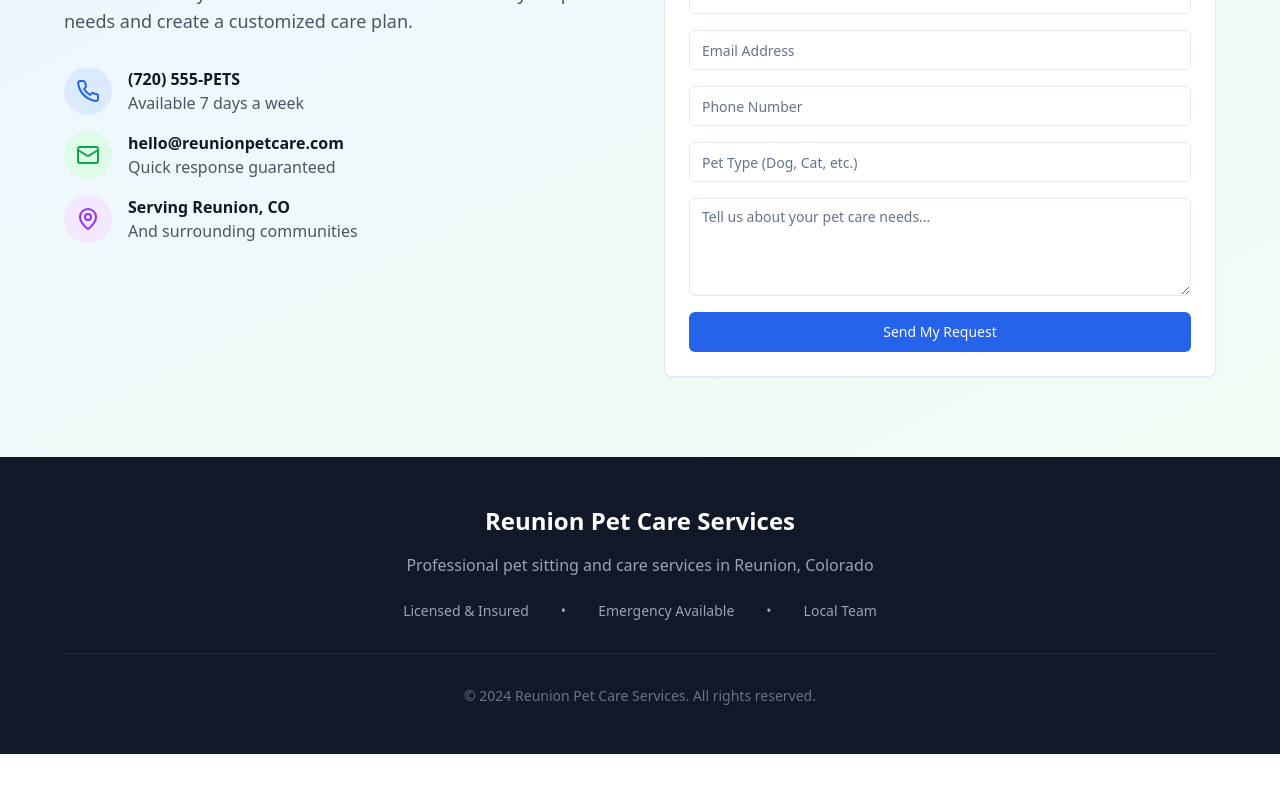
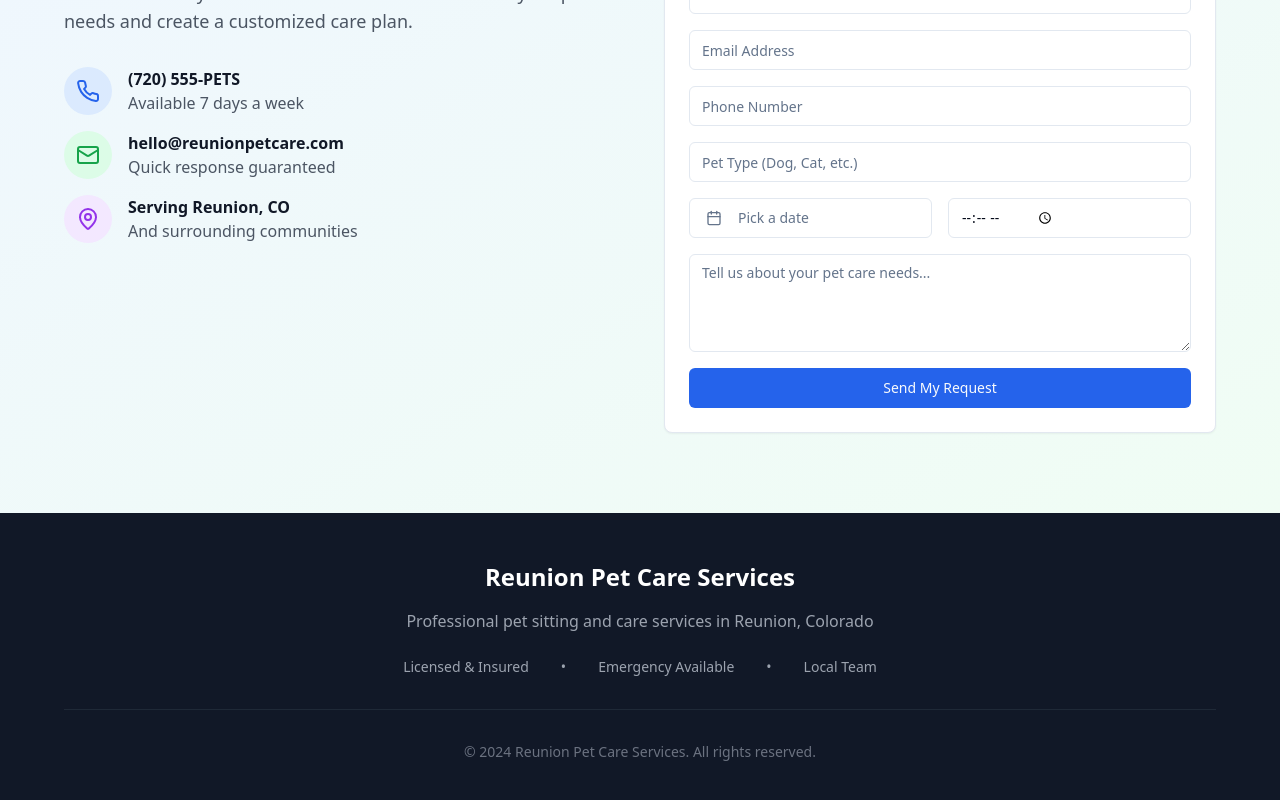
Before and after one commit to GrassFishStream/reunion-pet-pals-home, a React (Vite) app: page / in a window 1280 px wide. Shown: the part 2323-3123 px from the top of the page. Before the commit the page ends 3077 px from the top, so only its background shows below. Built offline with nearby package versions, Linux system fonts and the light colour scheme.

Commit message:
Add time and date input to consultation form
Added time and date input fields to the "Get Your Free Consultation" form in the contact section.

```diff
--- a/src/pages/Index.tsx
+++ b/src/pages/Index.tsx
@@ -1,11 +1,16 @@
+
 import { Button } from "@/components/ui/button";
 import { Card, CardContent, CardDescription, CardHeader, CardTitle } from "@/components/ui/card";
 import { Input } from "@/components/ui/input";
 import { Textarea } from "@/components/ui/textarea";
 import { Badge } from "@/components/ui/badge";
-import { Star, Heart, Shield, Clock, MapPin, Phone, Mail, House } from "lucide-react";
+import { Calendar } from "@/components/ui/calendar";
+import { Popover, PopoverContent, PopoverTrigger } from "@/components/ui/popover";
+import { Star, Heart, Shield, Clock, MapPin, Phone, Mail, House, CalendarIcon } from "lucide-react";
 import { useState } from "react";
 import { toast } from "sonner";
+import { format } from "date-fns";
+import { cn } from "@/lib/utils";
 
 const Index = () => {
   const [formData, setFormData] = useState({
@@ -14,12 +19,15 @@ const Index = () => {
     phone: "",
     petType: "",
     message: "",
+    time: "",
   });
+  const [date, setDate] = useState<Date>();
 
   const handleSubmit = (e: React.FormEvent) => {
     e.preventDefault();
     toast.success("Thank you! We'll contact you within 24 hours to discuss your pet care needs.");
-    setFormData({ name: "", email: "", phone: "", petType: "", message: "" });
+    setFormData({ name: "", email: "", phone: "", petType: "", message: "", time: "" });
+    setDate(undefined);
   };
 
   const handleInputChange = (e: React.ChangeEvent<HTMLInputElement | HTMLTextAreaElement>) => {
@@ -312,6 +320,38 @@ const Index = () => {
                     onChange={handleInputChange}
                     required
                   />
+                  <div className="grid grid-cols-1 md:grid-cols-2 gap-4">
+                    <Popover>
+                      <PopoverTrigger asChild>
+                        <Button
+                          variant="outline"
+                          className={cn(
+                            "w-full justify-start text-left font-normal",
+                            !date && "text-muted-foreground"
+                          )}
+                        >
+                          <CalendarIcon className="mr-2 h-4 w-4" />
+                          {date ? format(date, "PPP") : <span>Pick a date</span>}
+                        </Button>
+                      </PopoverTrigger>
+                      <PopoverContent className="w-auto p-0" align="start">
+                        <Calendar
+                          mode="single"
+                          selected={date}
+                          onSelect={setDate}
+                          initialFocus
+                          className="p-3 pointer-events-auto"
+                        />
+                      </PopoverContent>
+                    </Popover>
+                    <Input
+                      type="time"
+                      placeholder="Preferred Time"
+                      name="time"
+                      value={formData.time}
+                      onChange={handleInputChange}
+                    />
+                  </div>
                   <Textarea
                     placeholder="Tell us about your pet care needs..."
                     name="message"
```
